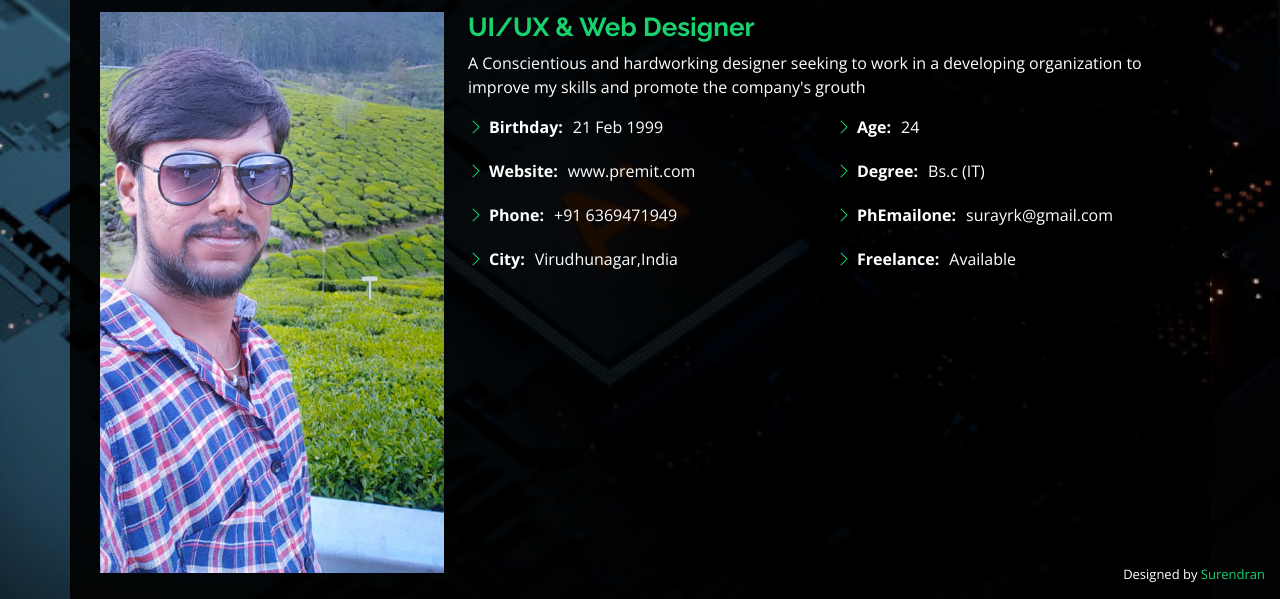
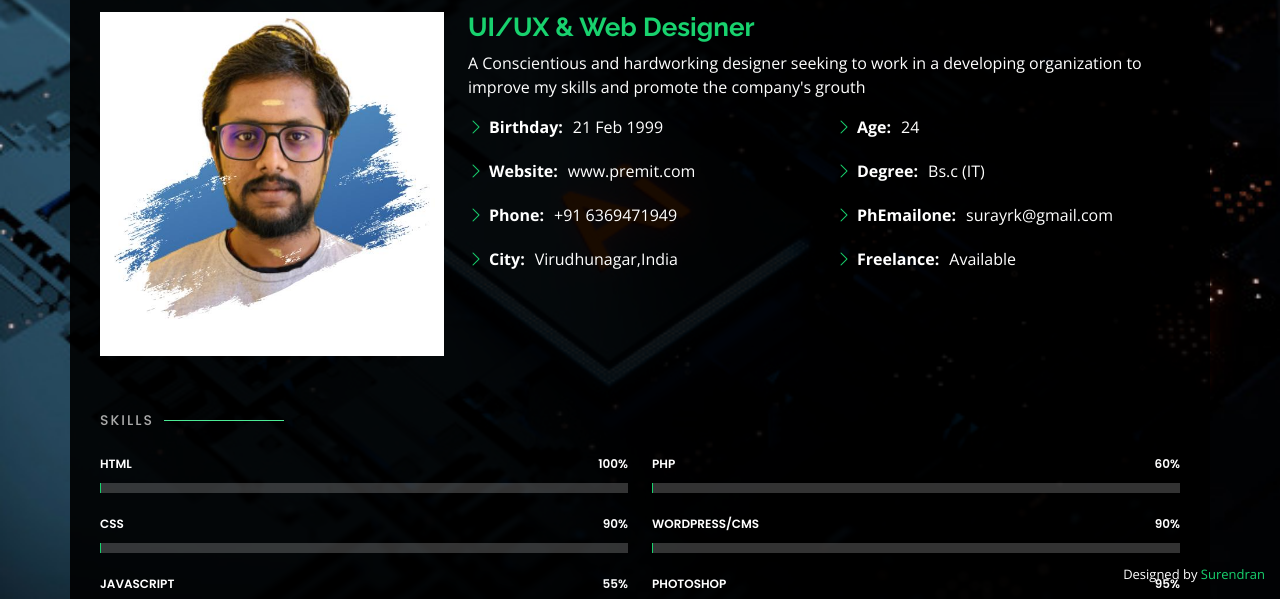
Before and after one commit to surendranp/surendar, a plain HTML site: page index.html in a window 1280 px wide. Both pictures are taken after a click on the link "About". Shown: the part 201-800 px from the top of the page. Drawn offline with nearby package versions, Linux system fonts and the light colour scheme.

Commit message:
first commit

```diff
--- a/index.html
+++ b/index.html
@@ -67,7 +67,7 @@
 
       <div class="row">
         <div class="col-lg-4" data-aos="fade-right">
-          <img src="assets/img/IMG20220926172202.jpg" class="img-fluid" alt="">
+          <img src="assets/img/IMG-20230331-WA0010.jpg" class="img-fluid" alt="">
         </div>
         <div class="col-lg-8 pt-4 pt-lg-0 content" data-aos="fade-left">
           <h3>UI/UX &amp; Web Designer</h3>
```
Also changed, not shown: assets/img/IMG-20230331-WA0010.jpg (added).
